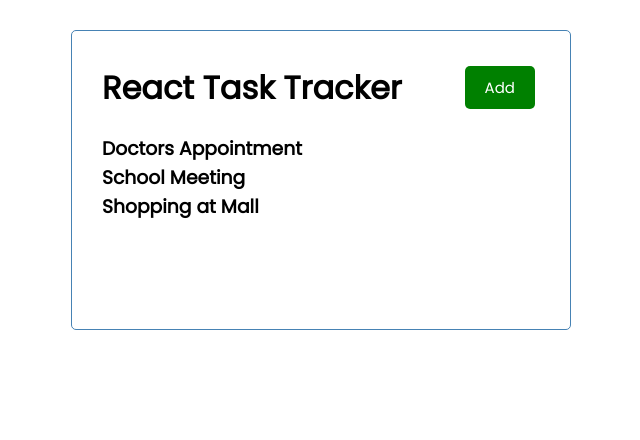
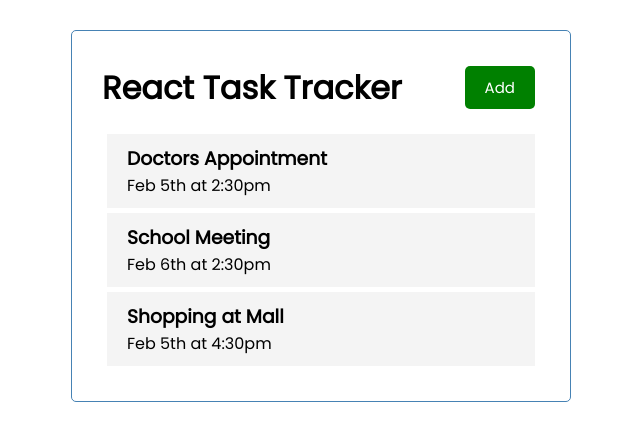
Before and after one commit to JuJu2181/React-Projects, a React (Create React App) app in the folder task-tracker/: page / in a window 1280 px wide. Shown: the top 440 px of the page, without its empty margins (319-959 px from the left). Built offline with nearby package versions, Linux system fonts and the light colour scheme.

Commit message:
Tasks component added

```diff
--- a/task-tracker/src/App.js
+++ b/task-tracker/src/App.js
@@ -1,11 +1,18 @@
+import React from "react";
 import Header from './components/Header';
 import Tasks from './components/Tasks';
+// to import data from another source
+import tasksData from "./tasksdata";
 
 export default function App() {
+
+  // useState hook for tasks
+  const [tasks, setTasks] = React.useState(tasksData)
+
   return (
     <div className="container">
       <Header />
-      <Tasks/>
+      <Tasks tasks={ tasks}/>
     </div>
   );
 }
--- /dev/null
+++ b/task-tracker/src/components/Task.jsx
@@ -0,0 +1,12 @@
+import React from "react";
+
+function Task({ task }) {
+    return (
+        <div className="task">
+            <h3>{task.text}</h3>
+            <p>{ task.day }</p>
+        </div>
+    );
+}
+
+export default Task;
--- a/task-tracker/src/components/Tasks.jsx
+++ b/task-tracker/src/components/Tasks.jsx
@@ -1,14 +1,11 @@
 import React from "react";
-import tasks from "../tasksdata";
+import Task from "./Task";
 
-console.log(tasks);
-
-function Tasks() {
+// using destructuring instead of using props in this case
+function Tasks({ tasks }) {
     return (
         <>
-            {tasks.map((task) => {
-                return <h3>{task.text}</h3>;
-            })}
+            {tasks.map((task) => <Task key={task.id} task={ task}/>)}
         </>
     );
 }
```
